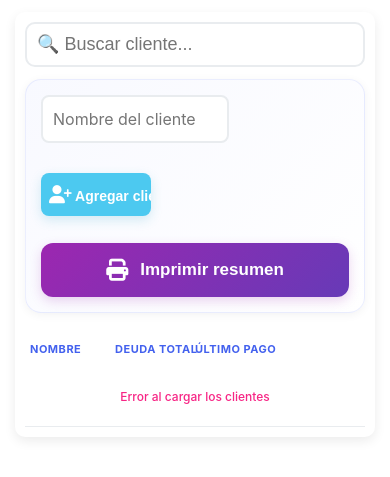
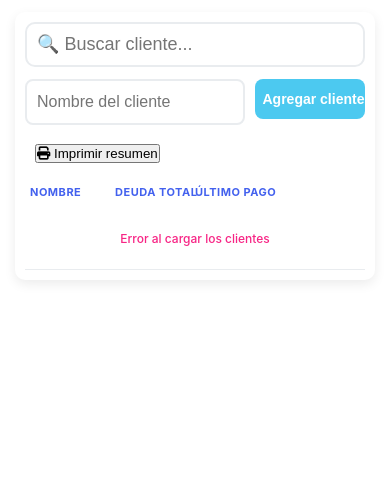
Before and after one commit to TH3V3KTOR/Libro-de-Deudas, a website: page public/index.html in a window 390 px wide. Shown: the part 51-528 px from the top of the page. Drawn offline with nearby package versions, Linux system fonts and the light colour scheme; no server answers.

Commit message:
Revert "ubicando estilos a boton de imprimir"
This reverts commit a635ff28f0c29c7501a235e619a7e2f1ba162489.

```diff
--- a/public/index.html
+++ b/public/index.html
@@ -17,19 +17,11 @@
             <input id="search-client" type="text" placeholder="🔍 Buscar cliente..."
                 style="width:100%; font-size:18px; padding:10px; margin-bottom:12px;" />
 
-            <div class="client-form-container">
-                <input id="new-client-name" placeholder="Nombre del cliente" />
-                <div class="form-buttons-row">
-                    <button id="add-client-btn">
-                        <i class="fas fa-user-plus"></i>
-                        <span>Agregar cliente</span>
-                    </button>
-                    <button id="print-summary-btn">
-                        <i class="fas fa-print"></i>
-                        <span>Imprimir resumen</span>
-                    </button>
-                </div>
-            </div>
+            <input id="new-client-name" placeholder="Nombre del cliente" />
+            <button id="add-client-btn">Agregar cliente</button>
+            <button id="print-summary" style="margin-left:10px">
+                <i class="fas fa-print"></i> Imprimir resumen
+            </button>
 
             <table id="clients-table">
                 <thead>
--- a/public/styles.css
+++ b/public/styles.css
@@ -104,139 +104,6 @@ h1 {
   transition: var(--transition);
   white-space: nowrap;
   margin-bottom: 20px; /* NUEVA LÍNEA: Separación con la tabla */
-}
-
-/* ===== CONTENEDOR DE FORMULARIO DE CLIENTE ===== */
-.client-form-container {
-  display: flex;
-  flex-direction: column;
-  gap: 15px;
-  margin-bottom: 25px;
-  padding: 20px;
-  background: linear-gradient(135deg, #f8f9ff, #ffffff);
-  border-radius: var(--border-radius);
-  border: 1px solid rgba(67, 97, 238, 0.1);
-  box-shadow: 0 2px 10px rgba(0, 0, 0, 0.05);
-}
-
-.form-buttons-row {
-  display: flex;
-  gap: 15px;
-  flex-wrap: wrap;
-}
-
-/* ===== BOTÓN IMPRIMIR RESUMEN ===== */
-#print-summary-btn {
-  background: linear-gradient(135deg, #9c27b0, #673ab7);
-  color: white;
-  border: none;
-  padding: 14px 28px;
-  border-radius: 8px;
-  font-weight: 700;
-  font-size: 16px;
-  cursor: pointer;
-  transition: all 0.3s ease;
-  display: inline-flex;
-  align-items: center;
-  justify-content: center;
-  gap: 12px;
-  flex: 1;
-  min-width: 180px;
-  box-shadow: 0 4px 12px rgba(156, 39, 176, 0.2);
-  position: relative;
-  overflow: hidden;
-  z-index: 1;
-}
-
-#print-summary-btn:hover {
-  background: linear-gradient(135deg, #8e24aa, #5e35b1);
-  transform: translateY(-3px);
-  box-shadow: 0 6px 18px rgba(156, 39, 176, 0.3);
-  border-color: rgba(255, 255, 255, 0.3);
-}
-
-#print-summary-btn:active {
-  transform: translateY(-1px);
-}
-
-#print-summary-btn i {
-  font-size: 1.2em;
-}
-
-/* Efecto de onda al hacer clic */
-#print-summary-btn::after {
-  content: '';
-  position: absolute;
-  top: 50%;
-  left: 50%;
-  width: 5px;
-  height: 5px;
-  background: rgba(255, 255, 255, 0.5);
-  opacity: 0;
-  border-radius: 100%;
-  transform: scale(1, 1) translate(-50%);
-  transform-origin: 50% 50%;
-}
-
-#print-summary-btn:active::after {
-  animation: ripple 0.6s ease-out;
-}
-
-/* ===== BOTÓN AGREGAR CLIENTE (actualizado) ===== */
-#add-client-btn {
-  background: linear-gradient(135deg, var(--success-color), #2ca3c4);
-  color: white;
-  border: none;
-  padding: 14px 28px;
-  border-radius: 8px;
-  font-weight: 700;
-  font-size: 16px;
-  cursor: pointer;
-  transition: all 0.3s ease;
-  display: inline-flex;
-  align-items: center;
-  justify-content: center;
-  gap: 12px;
-  flex: 1;
-  min-width: 180px;
-  box-shadow: 0 4px 12px rgba(44, 163, 196, 0.2);
-  position: relative;
-  overflow: hidden;
-  z-index: 1;
-}
-
-#add-client-btn:hover {
-  background: linear-gradient(135deg, #2ca3c4, #1b92b3);
-  transform: translateY(-3px);
-  box-shadow: 0 6px 18px rgba(44, 163, 196, 0.3);
-  border-color: rgba(255, 255, 255, 0.3);
-}
-
-#add-client-btn:active {
-  transform: translateY(-1px);
-}
-
-#add-client-btn i {
-  font-size: 1.2em;
-}
-
-/* ===== INPUT DE NOMBRE DE CLIENTE (actualizado) ===== */
-#new-client-name {
-  width: 100%;
-  padding: 14px 18px;
-  border: 2px solid var(--primary-color);
-  border-radius: 8px;
-  font-size: 16px;
-  transition: var(--transition);
-  background: white;
-  font-family: inherit;
-  margin-bottom: 5px;
-}
-
-#new-client-name:focus {
-  outline: none;
-  border-color: var(--secondary-color);
-  box-shadow: 0 0 0 4px rgba(72, 149, 239, 0.1);
 }
 #clients-table {
   width: 100%;
@@ -785,60 +652,6 @@ tbody tr:hover {
     font-size: 17px;
   }
 
-    /* CONTENEDOR DE FORMULARIO EN MÓVIL */
-  .client-form-container {
-    padding: 15px;
-    margin-bottom: 20px;
-    border-radius: 16px;
-  }
-
-  .form-buttons-row {
-    flex-direction: column;
-    gap: 12px;
-  }
-
-  /* BOTONES EN MÓVIL */
-  #add-client-btn, #print-summary-btn {
-    width: 100%;
-    padding: 16px;
-    font-size: 17px;
-    border-radius: 12px;
-    min-width: unset;
-  }
-
-  #add-client-btn:hover, #print-summary-btn:hover {
-    transform: translateY(-2px);
-  }
-
-  #add-client-btn i, #print-summary-btn i {
-    font-size: 1.3em;
-  }
-
-  /* Tablet */
-@media (min-width: 768px) and (max-width: 1023px) {
-  .client-form-container {
-    padding: 20px;
-  }
-
-  .form-buttons-row {
-    flex-direction: row;
-    gap: 15px;
-  }
-
-  #add-client-btn, #print-summary-btn {
-    padding: 16px 24px;
-    font-size: 16px;
-  }
-}
-
-  /* INPUT EN MÓVIL */
-  #new-client-name {
-    padding: 16px;
-    font-size: 16px;
-    border-radius: 10px;
-    margin-bottom: 15px;
-  }
-
   /* RESTAURAR DISEÑO DE LA TABLA EN MÓVIL */
   #clients-table {
     width: 100%;
@@ -1317,49 +1130,3 @@ tbody tr:hover {
         font-size: 15px;
     }
 }
-
-/* Estilos específicos para impresión */
-@media print {
-  body * {
-    visibility: hidden;
-  }
-
-  #view-summary, #view-summary * {
-    visibility: visible;
-  }
-
-  #view-summary {
-    position: absolute;
-    left: 0;
-    top: 0;
-    width: 100%;
-    box-shadow: none;
-  }
-
-  /* Ocultar elementos no necesarios en impresión */
-  #search-client,
-  .client-form-container,
-  .actions-cell,
-  #back-btn,
-  .mov-actions,
-  #forms,
-  .modal {
-    display: none !important;
-  }
-
-  /* Mejorar apariencia de la tabla */
-  table {
-    width: 100%;
-    border-collapse: collapse;
-  }
-
-  th, td {
-    border: 1px solid #ddd;
-    padding: 8px;
-    text-align: left;
-  }
-
-  th {
-    background-color: #f2f2f2;
-  }
-}
```
